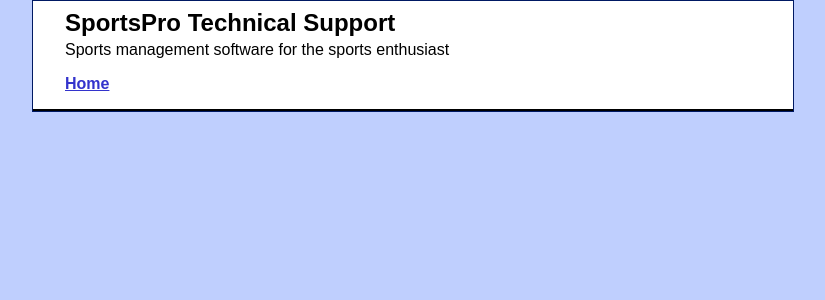
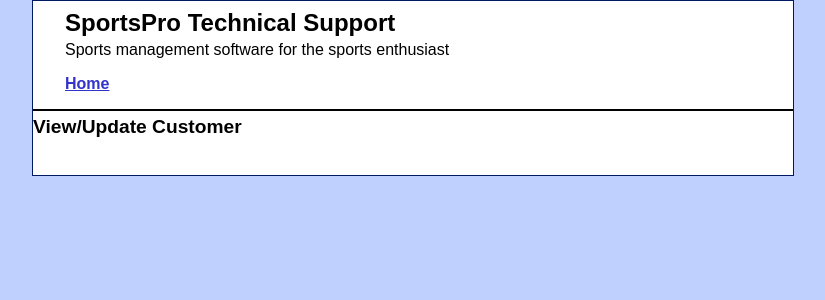
Before and after one commit to mkettani/finalproject, a PHP site: the page made by customer manager/customer_display.php in a window 1280 px wide. Shown: the top 300 px of the page, without its empty margins (227-1052 px from the left). Run offline with PHP 8.4, Linux system fonts and the light colour scheme; data that the repository does not hold is empty.

Commit message:
Update customer_display.php

```diff
--- a/customer manager/customer_display.php
+++ b/customer manager/customer_display.php
@@ -1,2 +1,8 @@
 <?php include '../view/header.php'; ?>
 <div id="main">
+  <div id="content">
+        <!-- display a table of customer information -->
+        <h2>View/Update Customer</h2>
+        <form action="" method="post" id="aligned">
+            <input type="hidden" name="action" value="update_customer" />
+            <input type="hidden" name="customer_id" value="<?php echo $customer['customerID']; ?>" />
```
